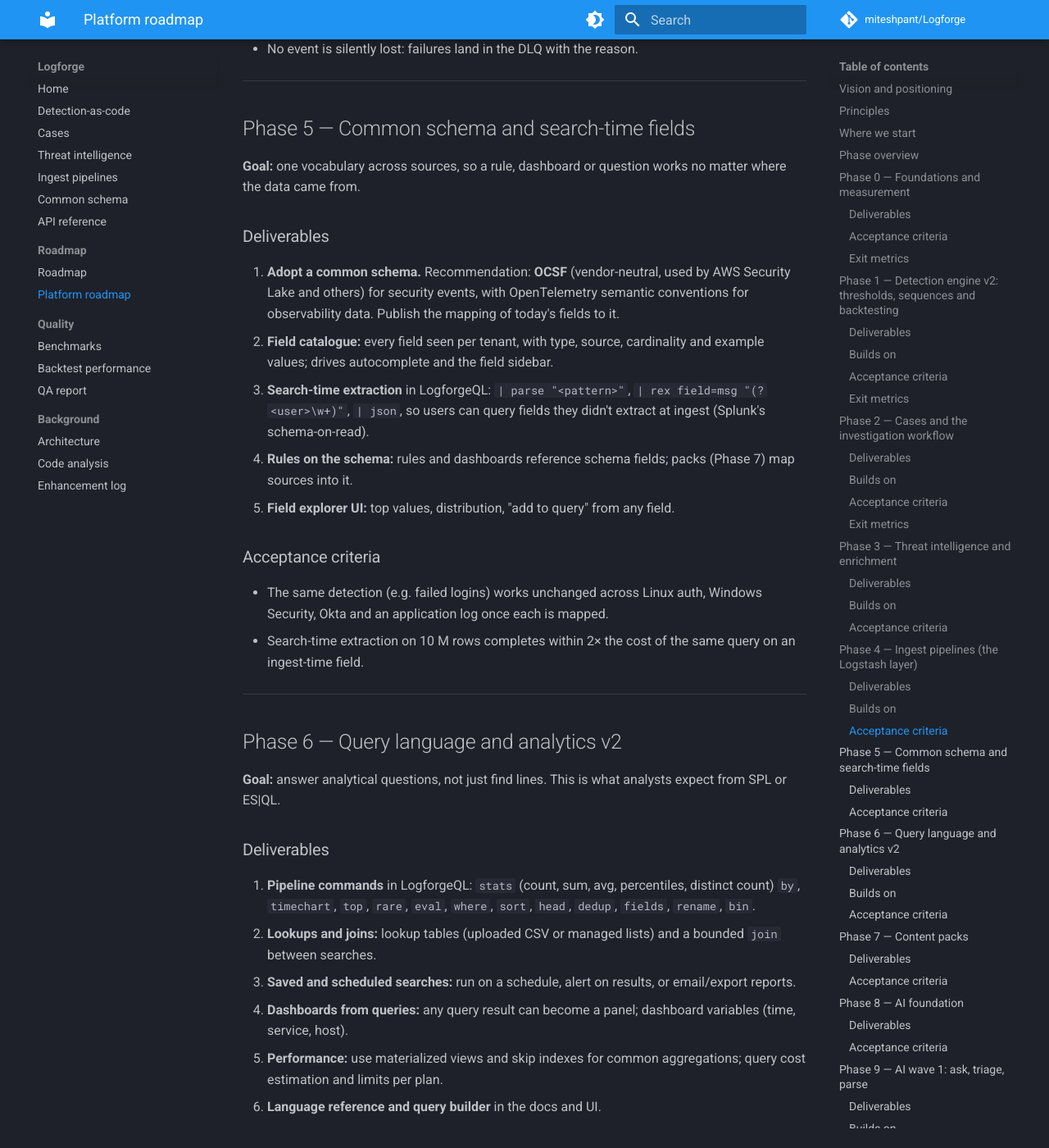
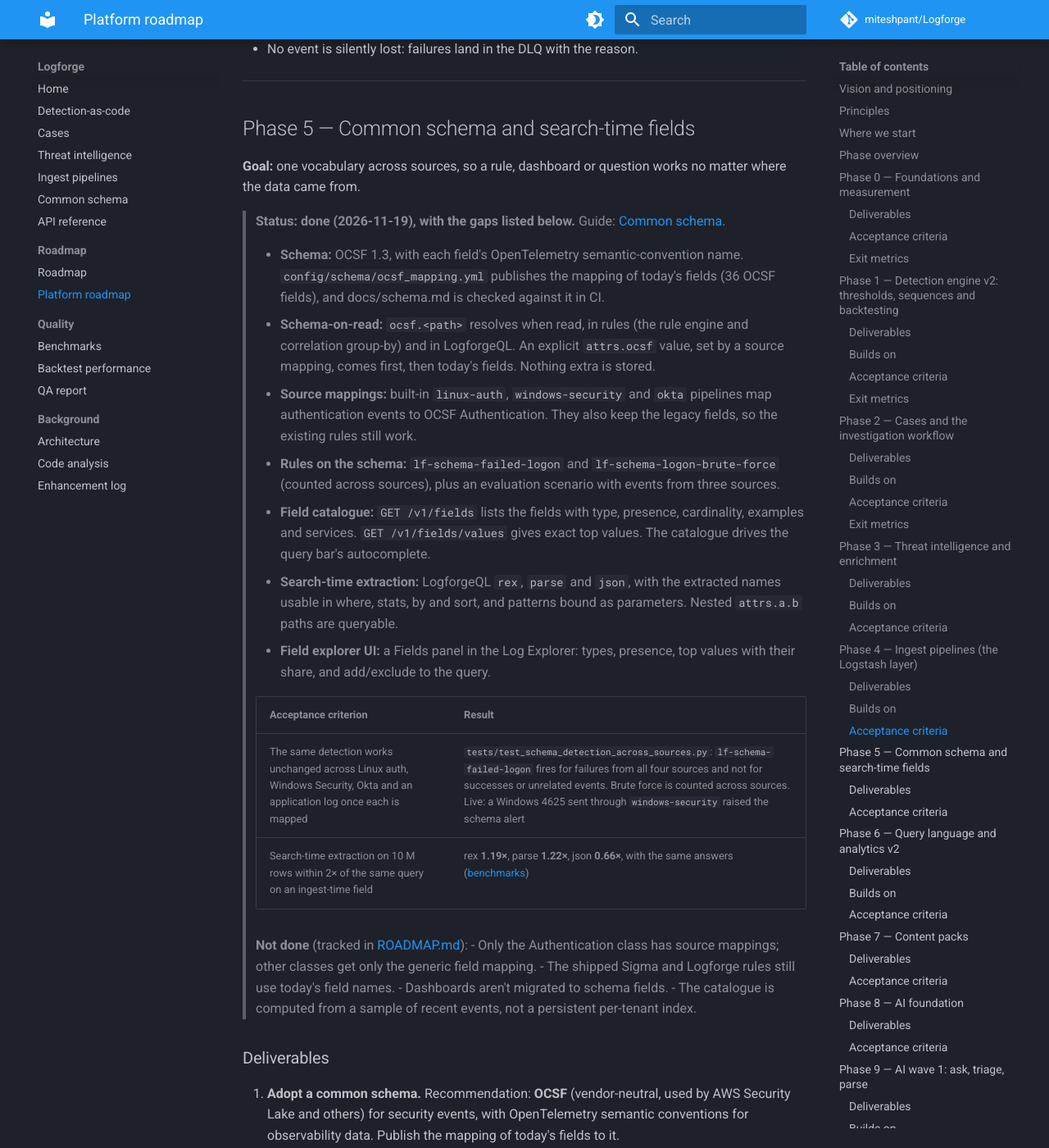
Before and after one commit to miteshpant/Logforge, an MkDocs documentation site: the page built from docs/PLATFORM_ROADMAP.md, in a window 1280 px wide and 1400 px high, scrolled down 15129 px. Shown: the whole window at 82% size. Built offline with MkDocs 1.6.1 and Material for MkDocs 9.7.7, drawn with Linux system fonts in a browser that asks for light colours; comment, search, counter and statistics services are not loaded.

Commit message:
P5.6 Phase 5 acceptance, docs and screenshots
- Search-time extraction on 10 M rows, against the same count from the
  ingest-time attrs field: rex 1.19x, parse 1.22x, json 0.66x, with
  identical answers. The criterion was at most 2x.
- Found by the benchmark and fixed: parse compiled wildcards to a lazy
  (.*?), slow in RE2 (2.02x in the first run). Before a one-character
  delimiter it now compiles to ([^c]*), which matches the same text.
  The benchmark also checks both sides over one identical window.
- Field explorer panel: opaque and above the page. Found in the
  screenshot: bg-slate-900/98 isn't a Tailwind step, so the panel was
  transparent.
- Docs: Phase 5 status in the platform roadmap with both criteria;
  ROADMAP follow-ups; benchmarks; field explorer in the schema guide.
- README: a Field explorer screenshot and feature row; all screenshots
  recaptured.

Co-Authored-By: Claude Opus 5.5 <noreply@anthropic.com>
Claude-Session: https://claude.ai/code/session_017j6Y7u5fbgghW6rbktQFja

```diff
--- a/docs/PLATFORM_ROADMAP.md
+++ b/docs/PLATFORM_ROADMAP.md
@@ -550,6 +550,46 @@ pipelines.
 **Goal:** one vocabulary across sources, so a rule, dashboard or question
 works no matter where the data came from.
 
+> **Status: done (2026-11-19), with the gaps listed below.** Guide:
+> [Common schema](./schema.md).
+>
+> - **Schema:** OCSF 1.3, with each field's OpenTelemetry
+>   semantic-convention name. `config/schema/ocsf_mapping.yml` publishes
+>   the mapping of today's fields (36 OCSF fields), and docs/schema.md is
+>   checked against it in CI.
+> - **Schema-on-read:** `ocsf.<path>` resolves when read, in rules (the
+>   rule engine and correlation group-by) and in LogforgeQL. An explicit
+>   `attrs.ocsf` value, set by a source mapping, comes first, then
+>   today's fields. Nothing extra is stored.
+> - **Source mappings:** built-in `linux-auth`, `windows-security` and
+>   `okta` pipelines map authentication events to OCSF Authentication.
+>   They also keep the legacy fields, so the existing rules still work.
+> - **Rules on the schema:** `lf-schema-failed-logon` and
+>   `lf-schema-logon-brute-force` (counted across sources), plus an
+>   evaluation scenario with events from three sources.
+> - **Field catalogue:** `GET /v1/fields` lists the fields with type,
+>   presence, cardinality, examples and services. `GET /v1/fields/values`
+>   gives exact top values. The catalogue drives the query bar's
+>   autocomplete.
+> - **Search-time extraction:** LogforgeQL `rex`, `parse` and `json`, with
+>   the extracted names usable in where, stats, by and sort, and patterns
+>   bound as parameters. Nested `attrs.a.b` paths are queryable.
+> - **Field explorer UI:** a Fields panel in the Log Explorer: types,
+>   presence, top values with their share, and add/exclude to the query.
+>
+> | Acceptance criterion | Result |
+> |---|---|
+> | The same detection works unchanged across Linux auth, Windows Security, Okta and an application log once each is mapped | `tests/test_schema_detection_across_sources.py`: `lf-schema-failed-logon` fires for failures from all four sources and not for successes or unrelated events. Brute force is counted across sources. Live: a Windows 4625 sent through `windows-security` raised the schema alert |
+> | Search-time extraction on 10 M rows within 2× of the same query on an ingest-time field | rex **1.19×**, parse **1.22×**, json **0.66×**, with the same answers ([benchmarks](./benchmarks/README.md)) |
+>
+> **Not done** (tracked in [ROADMAP.md](./ROADMAP.md)):
+> - Only the Authentication class has source mappings; other classes get
+>   only the generic field mapping.
+> - The shipped Sigma and Logforge rules still use today's field names.
+> - Dashboards aren't migrated to schema fields.
+> - The catalogue is computed from a sample of recent events, not a
+>   persistent per-tenant index.
+
 ### Deliverables
 
 1. **Adopt a common schema.** Recommendation: **OCSF** (vendor-neutral, used
```
Also changed, not shown: README.md (+2 -0 lines), docs/ROADMAP.md (+11 -0 lines), docs/benchmarks/2026-11-19-extraction.json (added, +71 -0 lines), docs/benchmarks/README.md (+29 -0 lines), docs/schema.md (+2 -0 lines), docs/images/cases.png, docs/images/centrum.png, docs/images/detection-rules.png, docs/images/field-explorer.png (added), docs/images/log-explorer.png, docs/images/service-map.png, docs/images/threat-intel.png, docs/images/tracing.png, 5 other files.
